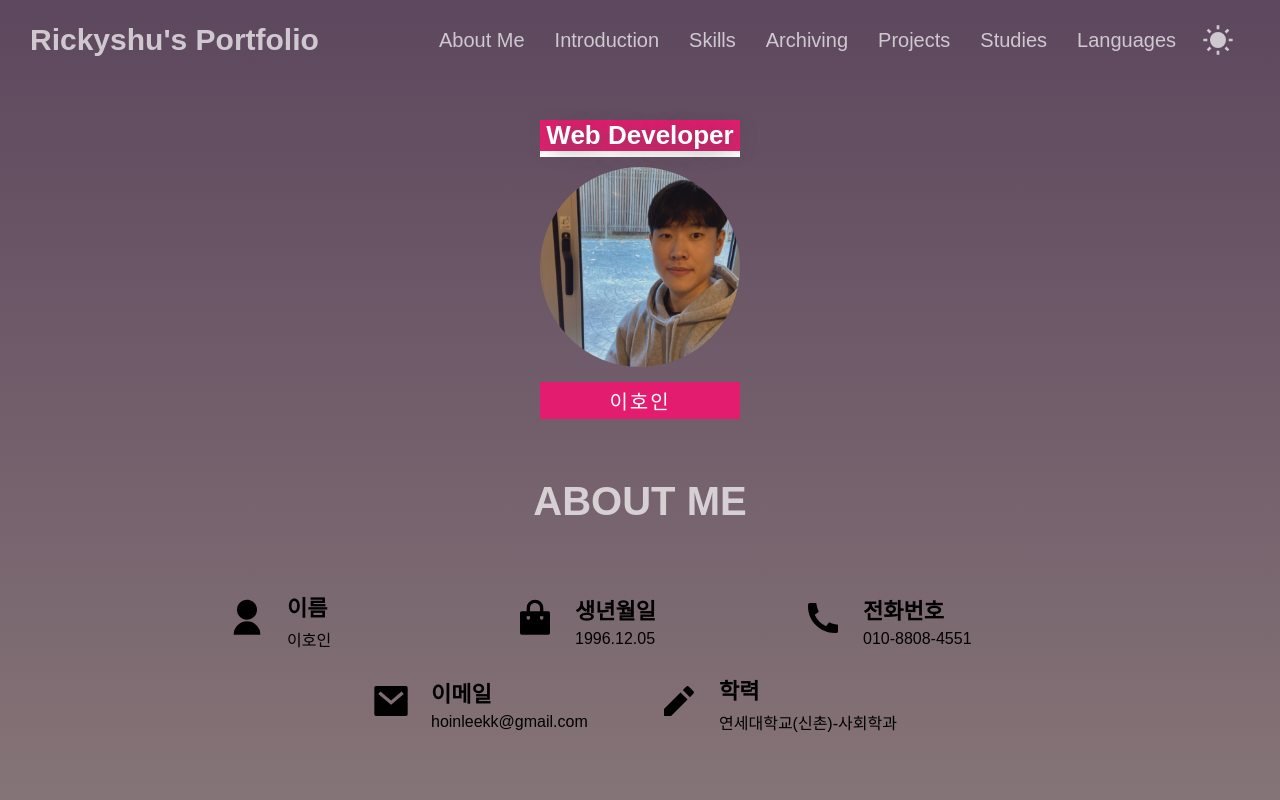
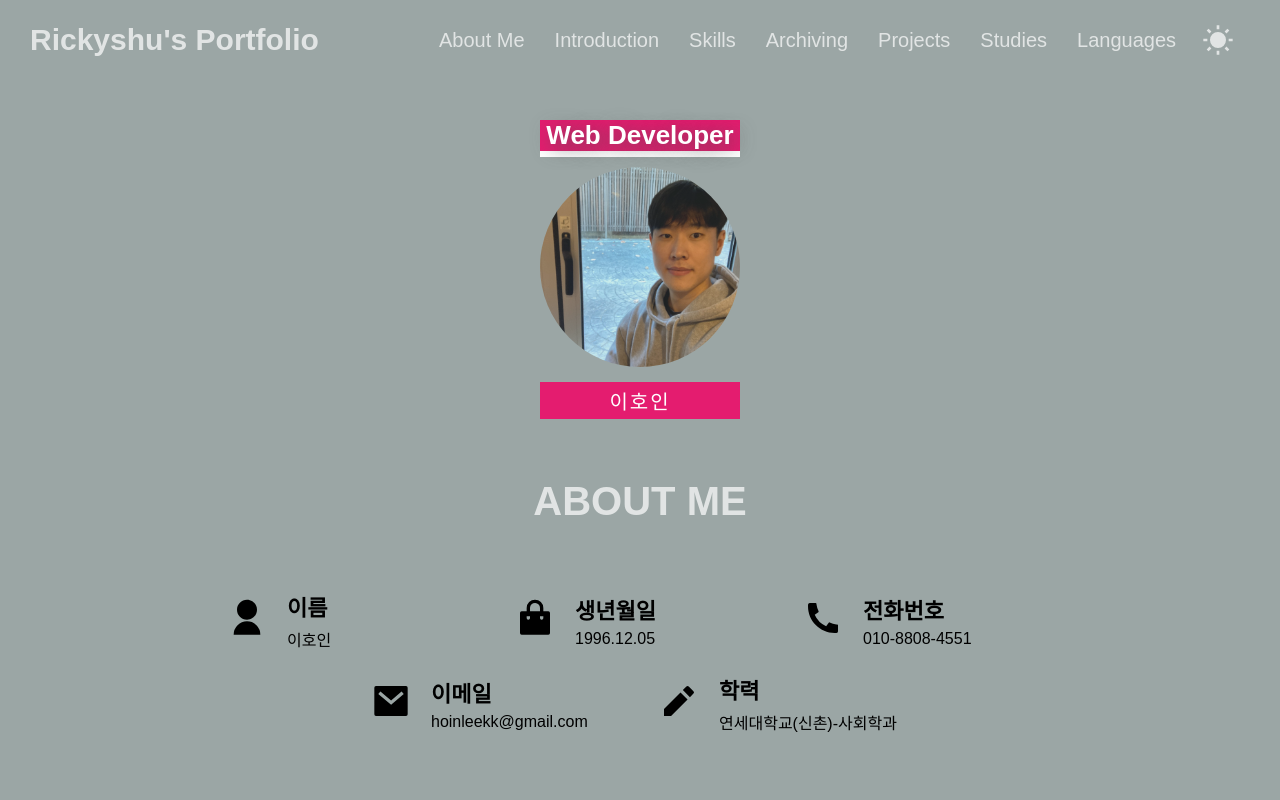
Before and after one commit to rickyshu/resume, a React (Vite) app: page / in a window 1280 px wide. Shown: the top 800 px of the page. Built offline with nearby package versions, Linux system fonts and the light colour scheme; no server answers.

Commit message:
design:info 배경 색상 변경

```diff
--- a/src/component/Info/Info.style.ts
+++ b/src/component/Info/Info.style.ts
@@ -8,7 +8,7 @@ const { TITLE_COLOR } = COLOR;
 
 export const Container = styled.article`
   padding: 3rem 1rem;
-  background: linear-gradient(#5d475e, #877678);
+  background: ${(props) => props.theme.themeStyle.AboutBGColor};
   color: black;
   display: flex;
   justify-content: center;
--- a/src/styles/theme.ts
+++ b/src/styles/theme.ts
@@ -15,6 +15,7 @@ declare module "styled-components" {
       ArrowBackGroundColor: string;
       ArrowHoverColor: string;
       cardColor: string;
+      AboutBGColor: string;
     };
     breakpoints: {
       TABLETMIN: string;
@@ -33,6 +34,7 @@ export const lightTheme: DefaultTheme = {
     ArrowBackGroundColor: "#808080",
     ArrowHoverColor: "#585858",
     cardColor: "#F5F5F5",
+    AboutBGColor: "#9ba6a5",
   },
   breakpoints: {
     TABLETMIN: `screen and (min-width: ${TABLET})`,
@@ -50,6 +52,7 @@ export const darkTheme: DefaultTheme = {
     ArrowBackGroundColor: "#f3f3f3",
     ArrowHoverColor: "#C0C0C0",
     cardColor: "#303030",
+    AboutBGColor: "#606470",
   },
   breakpoints: {
     TABLETMIN: `screen and (min-width: ${TABLET})`,
```
